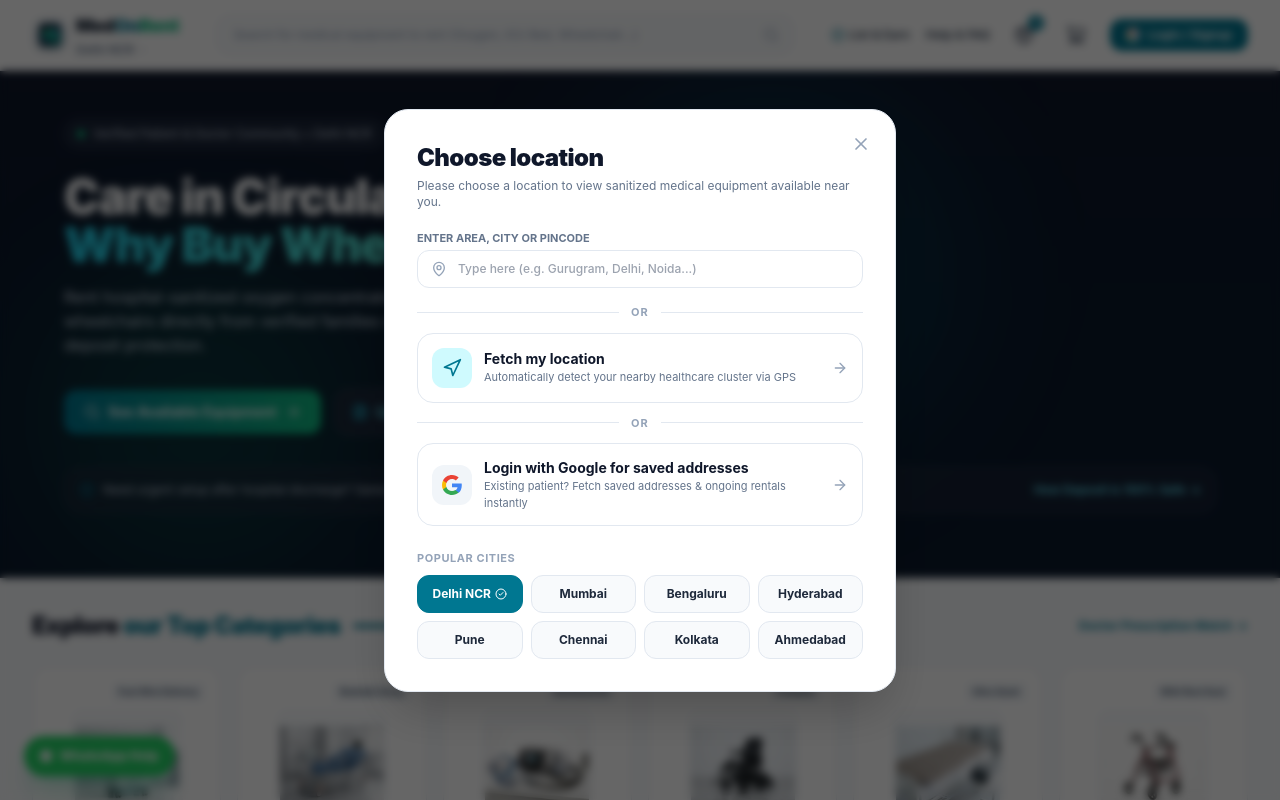
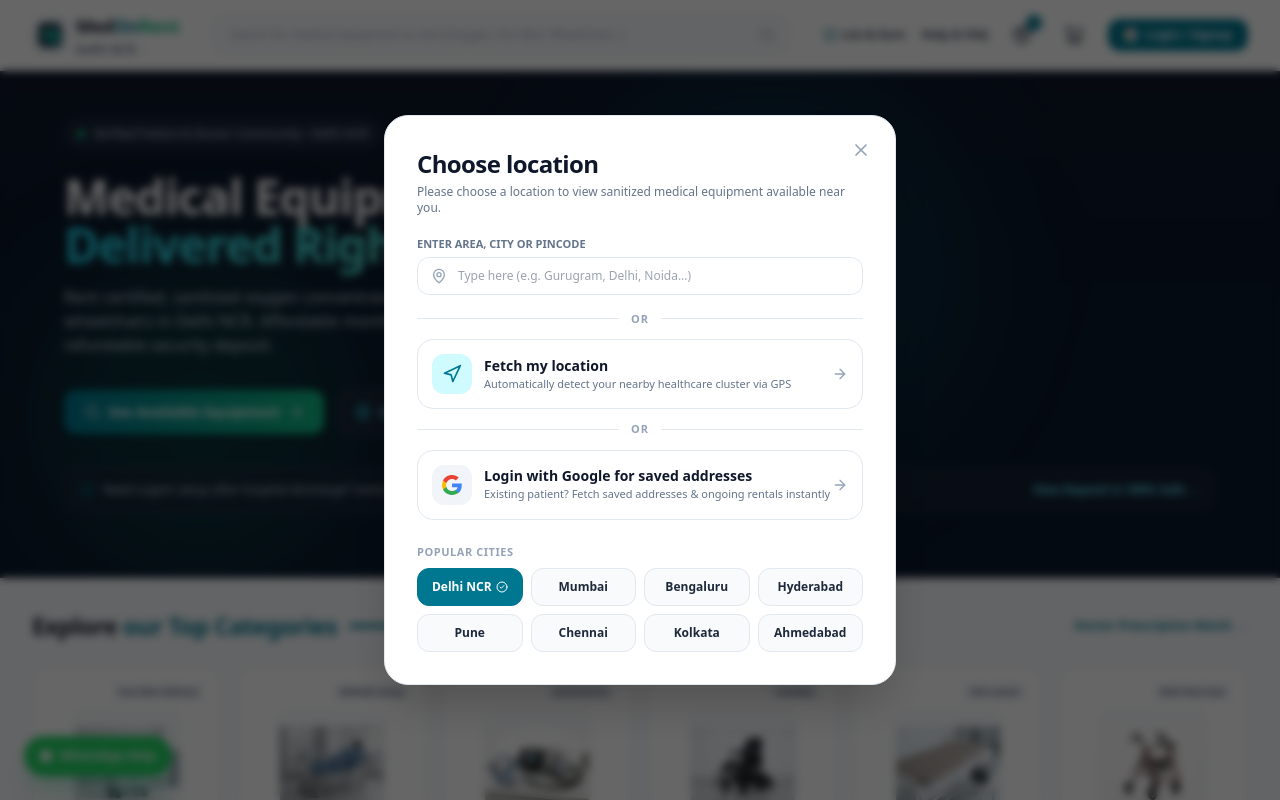
Before and after one commit to heykshitijtripathi-hub/medonrent, a Next.js app: page / in a window 1280 px wide. Shown: the top 800 px of the page. Built offline with nearby package versions, Linux system fonts and the light colour scheme.

Commit message:
Upgrade site typography to Inter, humanize copy, add comprehensive SEO metadata, JSON-LD MedicalBusiness schema, robots.txt, and sitemap.xml

```diff
--- a/src/app/globals.css
+++ b/src/app/globals.css
@@ -10,7 +10,7 @@
 body {
   color: var(--foreground);
   background: var(--background);
-  font-family: -apple-system, BlinkMacSystemFont, "Segoe UI", Roboto, "Helvetica Neue", Arial, sans-serif;
+  font-family: var(--font-inter), -apple-system, BlinkMacSystemFont, "Segoe UI", Roboto, "Helvetica Neue", Arial, sans-serif;
   -webkit-font-smoothing: antialiased;
   -moz-osx-font-smoothing: grayscale;
   overflow-x: hidden;
--- a/src/app/layout.tsx
+++ b/src/app/layout.tsx
@@ -1,24 +1,144 @@
 import type { Metadata } from "next";
-import localFont from "next/font/local";
+import { Inter } from "next/font/google";
 import "./globals.css";
 
-const geistSans = localFont({
-  src: "./fonts/GeistVF.woff",
-  variable: "--font-geist-sans",
-  weight: "100 900",
-});
-const geistMono = localFont({
-  src: "./fonts/GeistMonoVF.woff",
-  variable: "--font-geist-mono",
-  weight: "100 900",
+const inter = Inter({
+  subsets: ["latin"],
+  display: "swap",
+  variable: "--font-inter",
 });
 
 export const metadata: Metadata = {
-  title: "MedOnRent — Peer-to-Peer Medical Equipment Rental Marketplace",
-  description: "Care in Circulation — Why Buy When You Can Rent? Rent sanitized oxygen concentrators, motorized ICU beds, and electric wheelchairs directly from verified families nearby with 100% escrow protection.",
+  metadataBase: new URL("https://medonrent.in"),
+  title: {
+    default: "MedOnRent — Medical Equipment on Rent in Delhi NCR | Oxygen, ICU Beds & Wheelchairs",
+    template: "%s | MedOnRent",
+  },
+  description:
+    "Rent hospital-grade medical equipment in Delhi NCR, Gurgaon & Noida. 5L/10L oxygen concentrators, motorized ICU beds, BiPAP, CPAP, and electric wheelchairs with same-day doorstep delivery and 100% refundable deposit.",
+  keywords: [
+    "medical equipment on rent",
+    "oxygen concentrator on rent Delhi",
+    "oxygen concentrator rent Gurgaon",
+    "hospital bed on rent Noida",
+    "ICU bed on rent Delhi NCR",
+    "BiPAP machine rent",
+    "CPAP machine rental Delhi",
+    "wheelchair on rent near me",
+    "motorized wheelchair rent",
+    "air mattress rent bedsore",
+    "medical equipment rental near me",
+    "patient bed rental",
+  ],
+  authors: [{ name: "MedOnRent" }],
+  creator: "MedOnRent",
+  publisher: "MedOnRent",
+  formatDetection: {
+    email: false,
+    address: false,
+    telephone: false,
+  },
+  alternates: {
+    canonical: "https://medonrent.in",
+  },
+  openGraph: {
+    title: "MedOnRent — Medical Equipment on Rent | Same-Day Delivery in Delhi NCR",
+    description:
+      "Affordable medical equipment rentals: 5L Oxygen Concentrators, ICU Beds, BiPAP, and Wheelchairs. Fast delivery, sanitization certified, 100% refundable deposit.",
+    url: "https://medonrent.in",
+    siteName: "MedOnRent",
+    locale: "en_IN",
+    type: "website",
+    images: [
+      {
+        url: "/assets/medonrent-app-icon.jpg",
+        width: 800,
+        height: 800,
+        alt: "MedOnRent - Medical Equipment on Rent",
+      },
+    ],
+  },
+  twitter: {
+    card: "summary_large_image",
+    title: "MedOnRent — Medical Equipment on Rent",
+    description:
+      "Rent oxygen concentrators, hospital beds & wheelchairs delivered to your doorstep across Delhi NCR with 100% deposit protection.",
+    images: ["/assets/medonrent-app-icon.jpg"],
+  },
+  robots: {
+    index: true,
+    follow: true,
+    googleBot: {
+      index: true,
+      follow: true,
+      "max-video-preview": -1,
+      "max-image-preview": "large",
+      "max-snippet": -1,
+    },
+  },
   icons: {
     icon: "/assets/medonrent-app-icon.jpg",
+    apple: "/assets/medonrent-app-icon.jpg",
   },
+};
+
+const jsonLd = {
+  "@context": "https://schema.org",
+  "@graph": [
+    {
+      "@type": "MedicalBusiness",
+      "@id": "https://medonrent.in/#organization",
+      name: "MedOnRent",
+      url: "https://medonrent.in",
+      logo: "https://medonrent.in/assets/medonrent-app-icon.jpg",
+      description:
+        "Medical equipment rental marketplace providing oxygen concentrators, motorized ICU beds, BiPAP/CPAP devices, and wheelchairs on flexible monthly rental.",
+      telephone: "+91-8175087004",
+      priceRange: "₹550 - ₹6,000 / month",
+      address: {
+        "@type": "PostalAddress",
+        addressLocality: "Delhi NCR",
+        addressRegion: "Delhi",
+        addressCountry: "IN",
+      },
+      areaServed: [
+        "Delhi",
+        "Gurgaon",
+        "Noida",
+        "Ghaziabad",
+        "Faridabad",
+        "Delhi NCR",
+      ],
+      openingHoursSpecification: {
+        "@type": "OpeningHoursSpecification",
+        dayOfWeek: [
+          "Monday",
+          "Tuesday",
+          "Wednesday",
+          "Thursday",
+          "Friday",
+          "Saturday",
+          "Sunday",
+        ],
+        opens: "00:00",
+        closes: "23:59",
+      },
+    },
+    {
+      "@type": "WebSite",
+      "@id": "https://medonrent.in/#website",
+      url: "https://medonrent.in",
+      name: "MedOnRent",
+      publisher: {
+        "@id": "https://medonrent.in/#organization",
+      },
+      potentialAction: {
+        "@type": "SearchAction",
+        target: "https://medonrent.in/?q={search_term_string}",
+        "query-input": "required name=search_term_string",
+      },
+    },
+  ],
 };
 
 export default function RootLayout({
@@ -30,9 +150,13 @@
     <html lang="en" className="scroll-smooth">
       <head>
         <link rel="icon" href="/assets/medonrent-app-icon.jpg" />
+        <script
+          type="application/ld+json"
+          dangerouslySetInnerHTML={{ __html: JSON.stringify(jsonLd) }}
+        />
       </head>
       <body
-        className={`${geistSans.variable} ${geistMono.variable} antialiased bg-[#F8FAFC] text-[#0B192C] selection:bg-[#007791] selection:text-white`}
+        className={`${inter.variable} font-sans antialiased bg-[#F8FAFC] text-[#0B192C] selection:bg-[#007791] selection:text-white`}
       >
         {children}
       </body>
--- /dev/null
+++ b/src/app/sitemap.ts
@@ -0,0 +1,21 @@
+import { MetadataRoute } from 'next';
+
+export default function sitemap(): MetadataRoute.Sitemap {
+  const baseUrl = 'https://medonrent.in';
+  const currentDate = new Date().toISOString();
+
+  return [
+    {
+      url: baseUrl,
+      lastModified: currentDate,
+      changeFrequency: 'daily',
+      priority: 1.0,
+    },
+    {
+      url: `${baseUrl}/admin`,
+      lastModified: currentDate,
+      changeFrequency: 'monthly',
+      priority: 0.3,
+    },
+  ];
+}
--- a/src/components/Hero.tsx
+++ b/src/components/Hero.tsx
@@ -37,14 +37,14 @@
 
         {/* Main Headline */}
         <div className="max-w-3xl">
-          <h1 className="text-2xl sm:text-4xl lg:text-5xl font-black tracking-tight leading-tight text-white mb-3 sm:mb-4">
-            Care in Circulation. <br />
+          <h1 className="text-2xl sm:text-4xl lg:text-5xl font-extrabold tracking-tight leading-tight text-white mb-3 sm:mb-4">
+            Medical Equipment on Rent <br />
             <span className="text-transparent bg-clip-text bg-gradient-to-r from-cyan-400 via-teal-300 to-emerald-400">
-              Why Buy When You Can Rent?
+              Delivered Right to Your Doorstep
             </span>
           </h1>
           <p className="text-xs sm:text-sm md:text-base text-slate-300 font-normal leading-relaxed mb-6 sm:mb-8 max-w-2xl">
-            Rent hospital-sanitized oxygen concentrators, motorized ICU beds, and electric wheelchairs directly from verified families nearby. Delivered to your doorstep with 100% deposit protection.
+            Rent certified, sanitized oxygen concentrators, hospital ICU beds, BiPAP machines, and wheelchairs in Delhi NCR. Affordable monthly plans with same-day delivery and 100% refundable security deposit.
           </p>
         </div>
 
--- a/src/components/HowItWorksSection.tsx
+++ b/src/components/HowItWorksSection.tsx
@@ -56,9 +56,9 @@
               <div className="w-10 h-10 rounded-xl bg-cyan-50 text-[#007791] flex items-center justify-center font-black text-sm mb-4">
                 1
               </div>
-              <h3 className="font-bold text-slate-900 text-sm mb-1.5">Find Nearby Machine</h3>
+              <h3 className="font-bold text-slate-900 text-sm mb-1.5">Choose Your Equipment</h3>
               <p className="text-xs text-slate-500 leading-relaxed">
-                Filter verified equipment within 2–10 km in your metro. Review the 5-sec proof video and hospital disinfection badge.
+                Pick the equipment you need, check condition photos and live working video proof, then select your rental duration.
               </p>
             </div>
 
@@ -66,9 +66,9 @@
               <div className="w-10 h-10 rounded-xl bg-cyan-50 text-[#007791] flex items-center justify-center font-black text-sm mb-4">
                 2
               </div>
-              <h3 className="font-bold text-slate-900 text-sm mb-1.5">Pay with Escrow Lock</h3>
+              <h3 className="font-bold text-slate-900 text-sm mb-1.5">Secure Escrow Booking</h3>
               <p className="text-xs text-slate-500 leading-relaxed">
-                Your rent and security deposit are securely locked in an RBI-compliant escrow account. Funds are never released until handover.
+                Pay your monthly rent and refundable security deposit. Your money stays safely in escrow until you receive and verify the item.
               </p>
             </div>
 
@@ -76,9 +76,9 @@
               <div className="w-10 h-10 rounded-xl bg-cyan-50 text-[#007791] flex items-center justify-center font-black text-sm mb-4">
                 3
               </div>
-              <h3 className="font-bold text-slate-900 text-sm mb-1.5">Doorstep Porter Delivery</h3>
+              <h3 className="font-bold text-slate-900 text-sm mb-1.5">Doorstep Delivery & Setup</h3>
               <p className="text-xs text-slate-500 leading-relaxed">
-                Porter collects the sanitized gear directly from the owner with secure OTP verification and delivers straight to patient bedside.
+                The sanitized equipment is delivered directly to your home with OTP confirmation. Ready to use immediately.
               </p>
             </div>
 
@@ -86,9 +86,9 @@
               <div className="w-10 h-10 rounded-xl bg-emerald-50 text-[#059669] flex items-center justify-center font-black text-sm mb-4">
                 4
               </div>
-              <h3 className="font-bold text-slate-900 text-sm mb-1.5">Instant Deposit Refund</h3>
+              <h3 className="font-bold text-slate-900 text-sm mb-1.5">Easy Return & Instant Refund</h3>
               <p className="text-xs text-slate-500 leading-relaxed">
-                Upon patient recovery, reverse courier returns the gear. 100% of your deposit is refunded directly to your UPI account in seconds.
+                When patient recovers, request a pickup with 1 tap. Your 100% security deposit is refunded straight back to your UPI or bank account.
               </p>
             </div>
           </div>
```
Also changed, not shown: src/components/DoctorEndorsements.tsx (+15 -15 lines), public/robots.txt (added).
